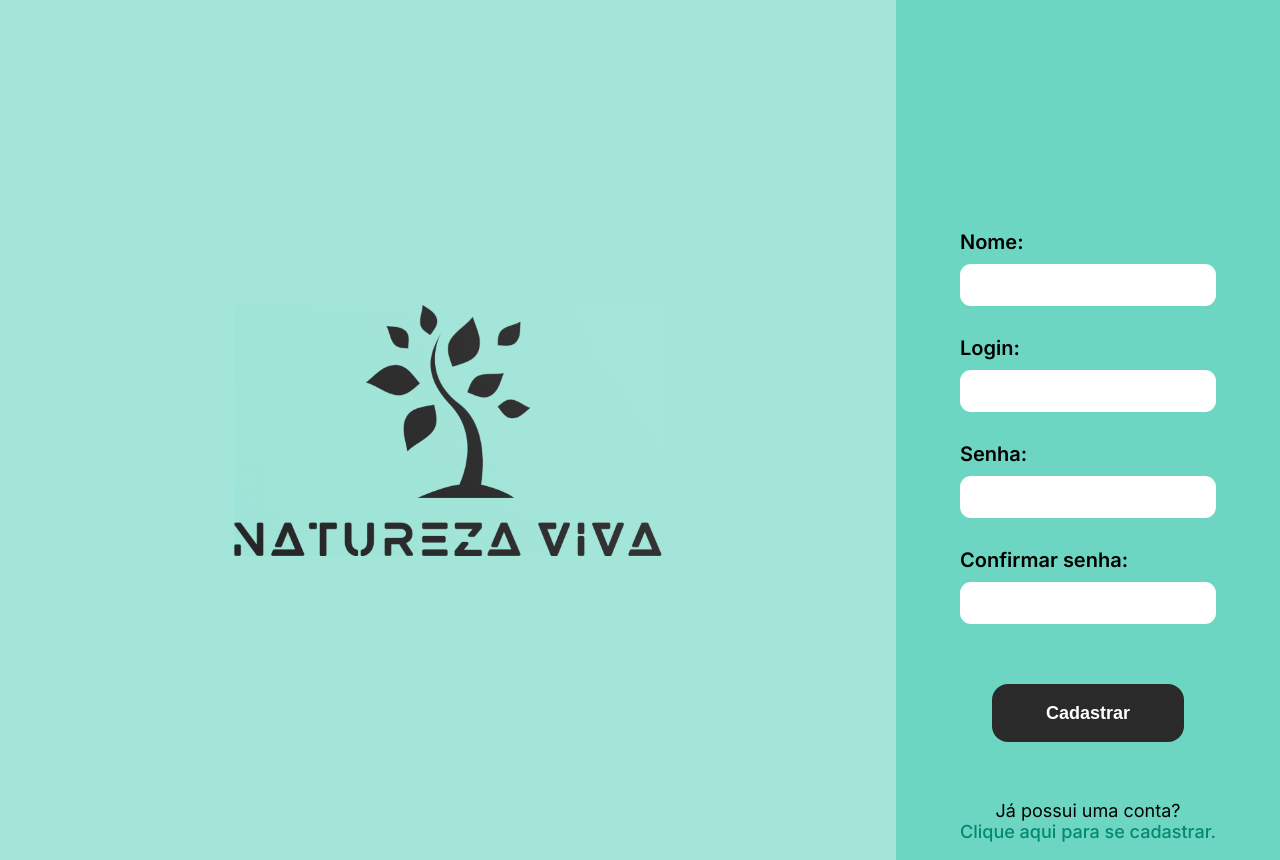
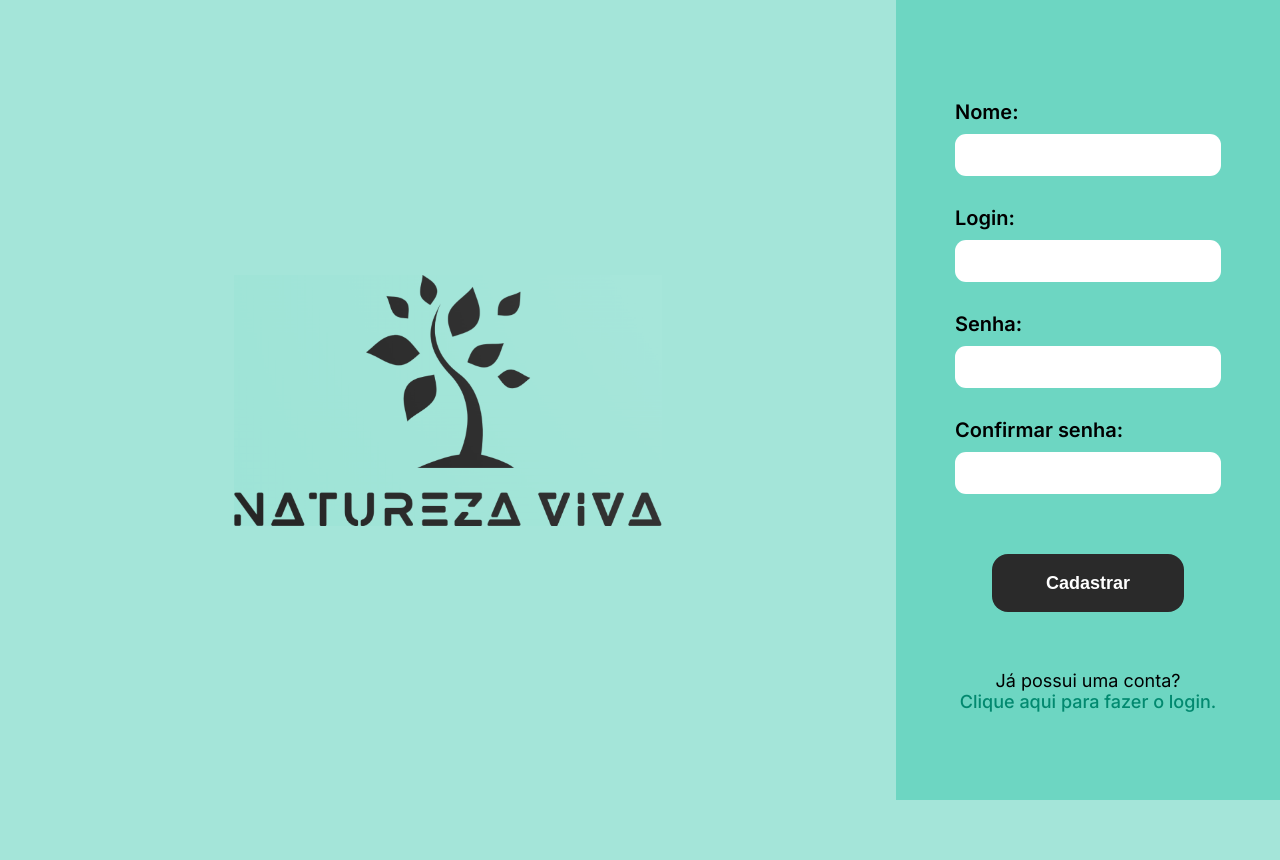
Before and after one commit to Luuh03/natureza-viva, a PHP site: page /pages/register.php in a window 1280 px wide. After the commit the page ends 800 px from the top, so only its background shows below. Run offline with PHP 8.4, Linux system fonts and the light colour scheme.

Commit message:
ajuste divs e css

```diff
--- a/index.php
+++ b/index.php
@@ -15,8 +15,7 @@
             <img src="./images/logo_landing.png" alt="logo">
         </div>
 
-        <div class="login_container">
-            <div class="form_box">
+        <div class="form_container">
 
                 <form method="" action="">
                     <p>Login:</p>
@@ -32,7 +31,6 @@
                 <h3>Não possui uma conta ainda?<br>
                 <a href="./pages/register.php">Clique aqui para se cadastrar.</a></h3>
                 </center>
-            </div>
         </div>
     </div>
 
--- a/pages/register.php
+++ b/pages/register.php
@@ -1,8 +1,9 @@
-
+<!DOCTYPE html>
 <html>
     <head>
         <title></title>
         <link type="text/css" rel="stylesheet" href="../styles/style.css"/>
+        <link type="text/css" rel="stylesheet" href="../styles/style_register.css"/>
         <link rel="preconnect" href="https://fonts.googleapis.com">
         <link rel="preconnect" href="https://fonts.gstatic.com" crossorigin>
         <link href="https://fonts.googleapis.com/css2?family=Inter:wght@400;500;600&display=swap" rel="stylesheet">
@@ -15,10 +16,8 @@
             <img src="../images/logo_landing.png" alt="logo">
         </div>
 
-        <div class="login_container">
-            <div class="form_box">
-
-                <form method="" action="">
+        <div class="form_container">
+                <form method="" action="" id="register">
                     <p>Nome:</p>
                     <input type="text" required>
                     <p>Login:</p>
@@ -34,9 +33,8 @@
                     </button>
                 </form>
                 <h3>Já possui uma conta?<br>
-                <a href="">Clique aqui para se cadastrar.</a></h3>
+                <a href="../index.php">Clique aqui para fazer o login.</a></h3>
                 </center>
-            </div>
         </div>
     </div>
 
--- a/styles/style.css
+++ b/styles/style.css
@@ -30,7 +30,7 @@ html {
     height: 251px;
 }
 
-.login_container {
+.form_container {
     width: 30%;
 
     background-color: #6DD6C2;
@@ -39,21 +39,21 @@ html {
     align-items: center;
 }
 
-.login_container .form_box {
+.form_container form {
     margin-right: auto;
     margin-left: auto;
 
     margin-top: 200px;
 }
 
-.login_container .form_box p {
+.form_container form p {
     font-size: 20px;
     font-weight: 600;
     margin-bottom: 10px;
     margin-top: 30px;
 }
 
-.login_container .form_box input {
+.form_container form input {
     width: 256px;
     height: 42px;
     padding: 0px 5px;
@@ -65,7 +65,7 @@ html {
     font-size: 20px;
 }
 
-.login_container .form_box button {
+.form_container form button {
     width: 192px;
     height: 58px;
 
@@ -85,23 +85,23 @@ html {
     cursor: pointer;
 }
 
-.login_container .form_box button:hover {
+.form_container form button:hover {
     background-color: #02896F;
 }
 
-.login_container .form_box h3 {
+.form_container form h3 {
     font-size: 18px;
     font-weight: 400;
 }
 
-.login_container .form_box a {
+.form_container form a {
     text-decoration: none;
     font-weight: 500;
     color: #02896F;
     transition: all 0.15s;
 }
 
-.login_container .form_box a:hover {
+.form_container form a:hover {
     color: #005847;
 }
 
--- a/styles/style_register.css
+++ b/styles/style_register.css
@@ -0,0 +1,3 @@
+#register {
+    margin-top: 0px;
+}
```
